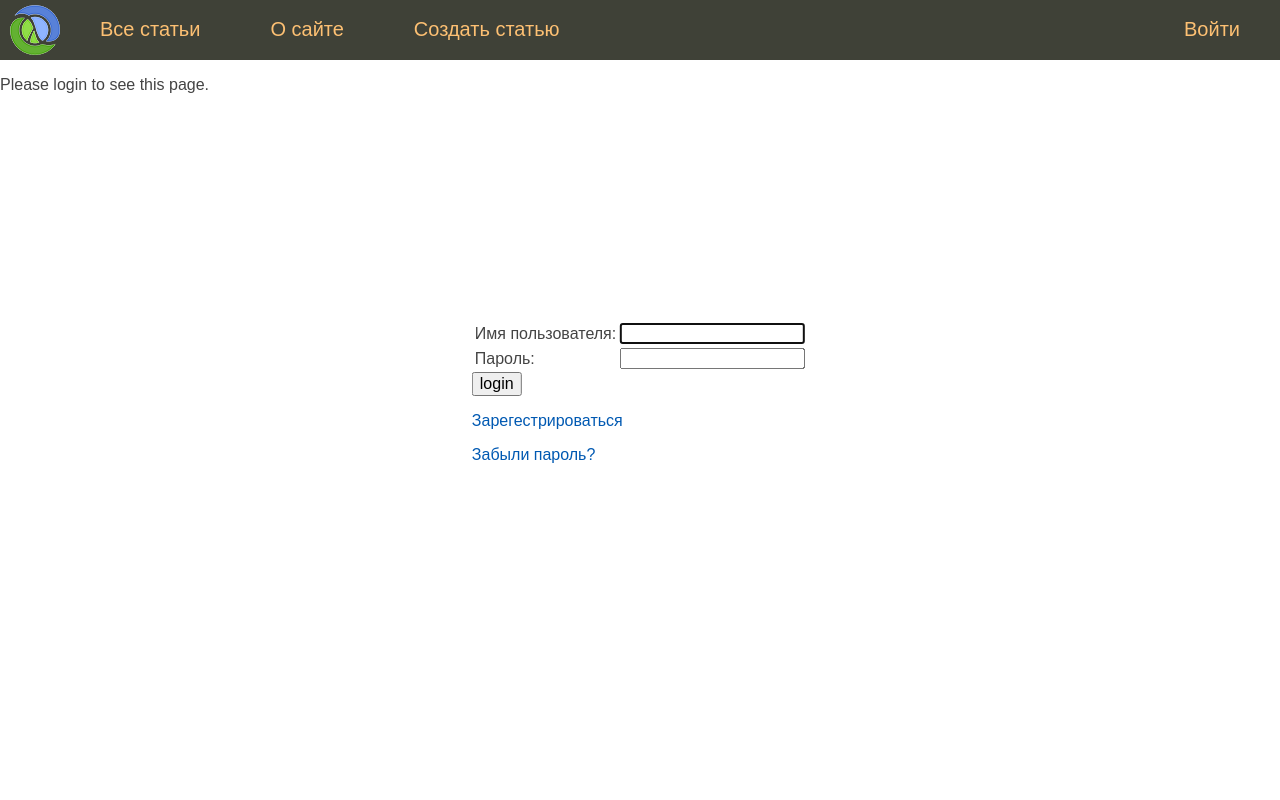
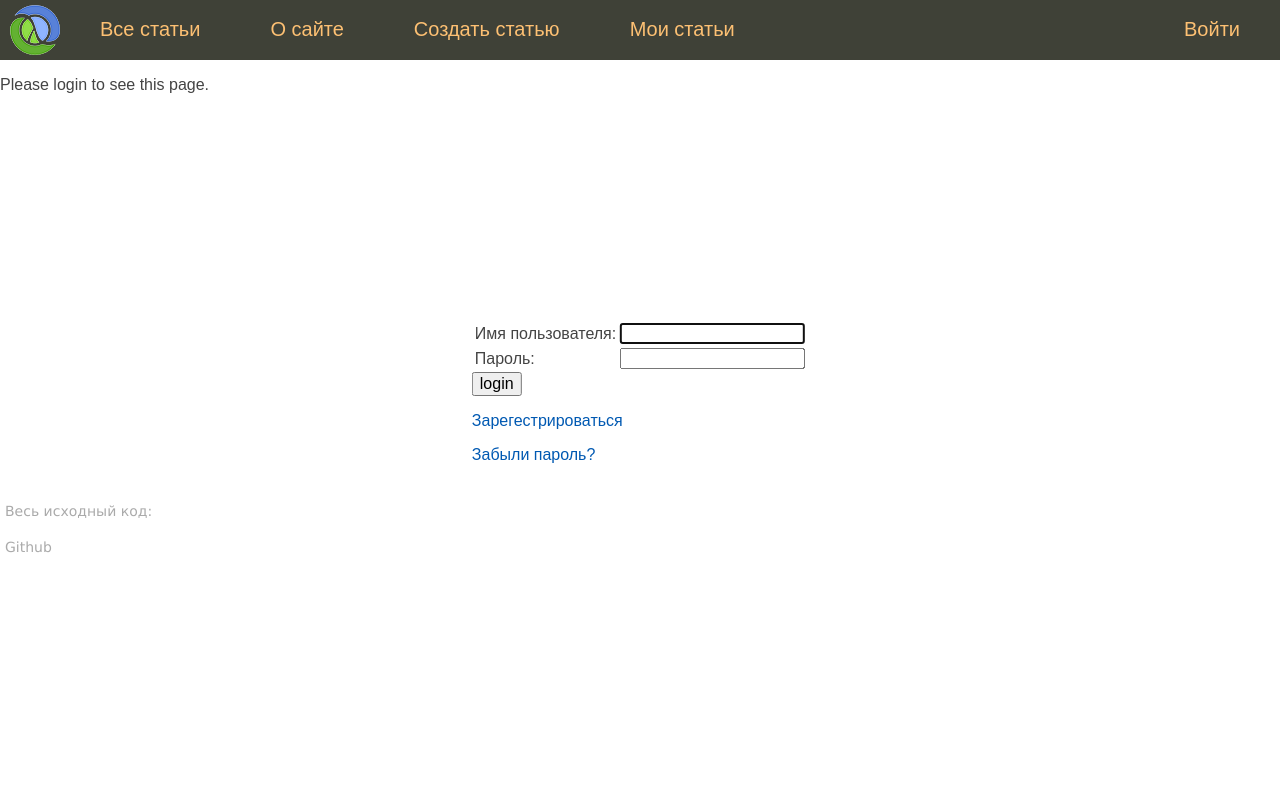
Before and after one commit to kazan08/Myfirst-site, a Django app: page /accounts/login/?next=/my_articles in a window 1280 px wide. Run offline with Django 5.2, Linux system fonts and the light colour scheme.

Commit message:
add url my_articles, now only in url my_articles can edit of article, add link for github

```diff
--- a/articles/static/articles/css/style.css
+++ b/articles/static/articles/css/style.css
@@ -129,3 +129,20 @@ button.link-button:focus {
     width: 500px;
     font-size: 16px;
 }
+
+.footer {
+	box-sizing: border-box;
+	padding: 5px;
+	color: #aaa;
+	font-size: 14px;
+	font-family: Verdana, Arial, Helvetica;
+	text-align: left;
+	overflow: hidden;
+}
+.footer a {
+	text-decoration: underline;
+	color: #778899;
+}
+.footer a:hover {
+    color: #708090;
+}
--- a/articles/templates/articles/list.html
+++ b/articles/templates/articles/list.html
@@ -15,9 +15,6 @@
             {% endautoescape %}
             <h5>Автор: {{ a.author_name }}</h5>
             <h5>{{ a.pub_date }}</h5>
-            {% if user.is_authenticated  %}
-            <a href="{% url 'articles:edit' a.id %}" class="read_post">Редактировать</a>
-            {% endif %}
             <a href="{% url 'articles:detail' a.id %}" class="read_post">Читать статью</a>
             {% if not forloop.last %}
                 <hr>
--- a/articles/urls.py
+++ b/articles/urls.py
@@ -11,6 +11,7 @@ urlpatterns = [
     path('<int:article_id>/edit', views.edit, name='edit'),
     path('<int:article_id>/leave_comment/', views.leave_comment, name = 'leave_comment'),
     path('all_a/', views.all_a, name='all_a'),
+    path('my_articles', views.my_articles, name='my_articles'),
     path('add_page/', views.add_page, name='add_page'),
     path('accounts/register/', views.register, name='register'),
 ]
--- a/templates/base.html
+++ b/templates/base.html
@@ -11,7 +11,7 @@
 </head>
 <body>
 
-<table class="table-page" border=0 cellpadding="0" cellspacing="0">
+<table class="table-page" border="0" cellpadding="0" cellspacing="0">
 <tr><td valign=top>
 {% block mainmenu %}
 		<div class="header">
@@ -20,6 +20,7 @@
 			<li><a href="{% url 'articles:all_a' %}">Все статьи</a></li>
 			<li><a href="{% url 'articles:about' %}">О сайте</a></li>
 			<li><a href="{% url 'articles:add_page' %}">Создать статью</a></li>
+			<li><a href="{% url 'articles:my_articles' %}">Мои статьи</a></li>
 
 {% if user.is_authenticated %}
 			<form method="post" action="{% url 'logout' %}" class="link-button">
@@ -39,5 +40,12 @@
 {% endblock %}
 
 
+<!-- Footer -->
+<tr><td valign=top>
+	<div>
+		<p class="footer">Весь исходный код:</p>
+		<a href="https://github.com/kazan08/Myfirst-site" class="footer">Github</a>
+	</div>
+</td></tr></table>
 </body>
 </html>
```
Also changed, not shown: articles/templates/articles/my_articles.html (added, +29 -0 lines), articles/views.py (+10 -3 lines).
